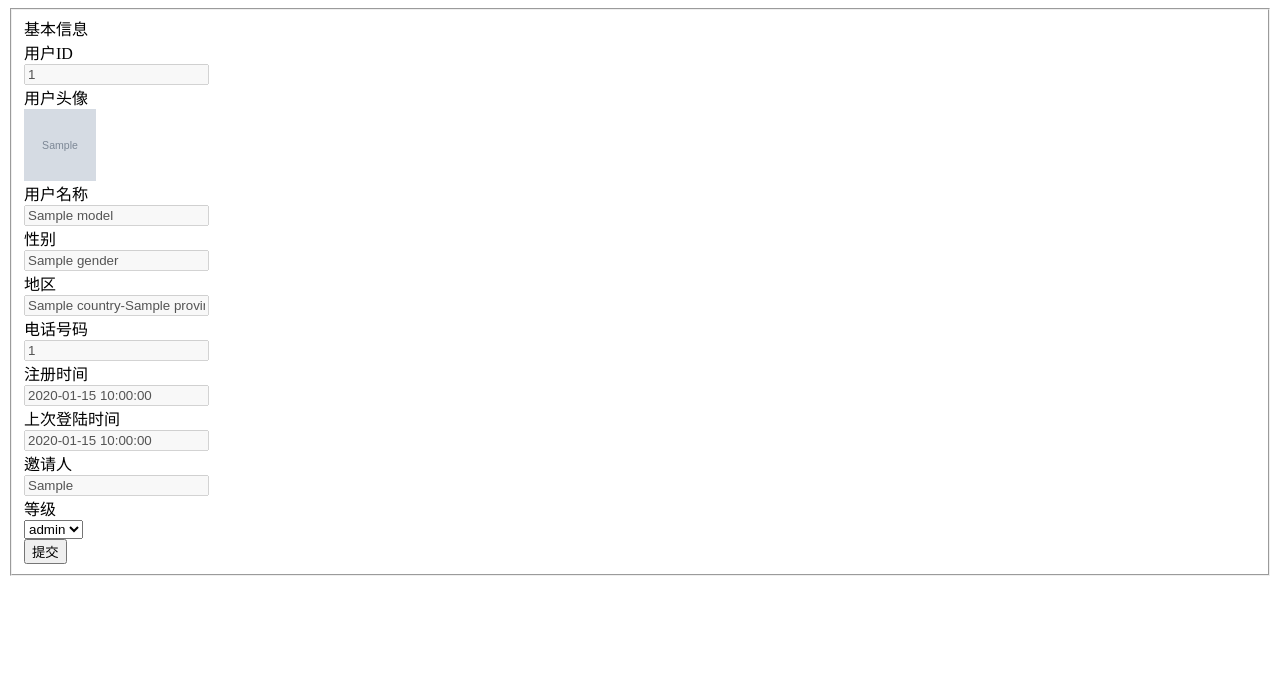
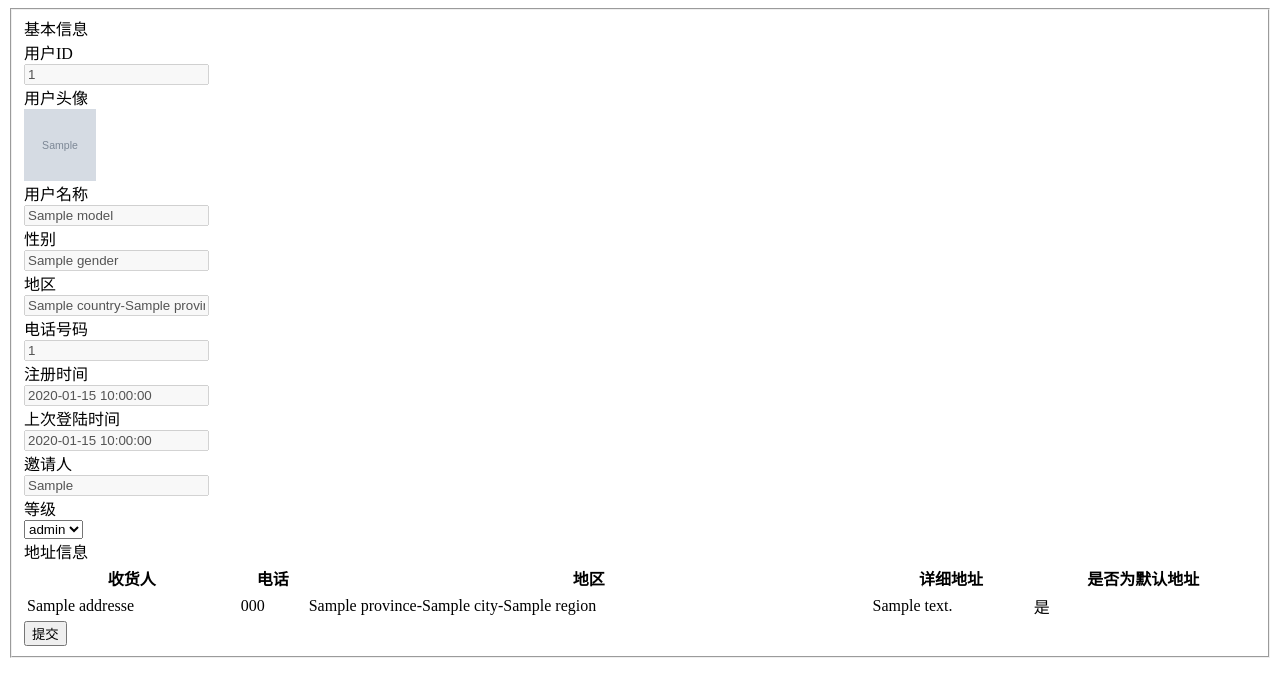
Before and after one commit to yilong90/panda_php, a PHP site: the page made by source/application/store/view/user/detail.php in a window 1280 px wide. Shown: the top 697 px of the page. Run offline with PHP 8.4, Linux system fonts and the light colour scheme; the template is opened without the code that fills it: most values are stand-ins (such as "Sample title", 1, 10 or a date in 2020); grey boxes marked "Sample" are stand-in pictures.

Commit message:
新增用户详情页，用户地址

```diff
--- a/source/application/store/view/user/detail.php
+++ b/source/application/store/view/user/detail.php
@@ -67,7 +67,7 @@
                                 <label class="am-u-sm-3 am-u-lg-2 am-form-label form-require">邀请人 </label>
                                 <div class="am-u-sm-9 am-u-end">
                                     <input disabled type="text" class="tpl-form-input" name="user[invited_by]"
-                                           value="<?= $model['invited_by'] ?>" required>
+                                           value="<?= $invited_user ?>" required>
                                 </div>
                             </div>
                             <div class="am-form-group">
@@ -82,6 +82,41 @@
                                         <?php endforeach; endif; ?>
                                     </select>
                                 </div>
+                            </div>
+
+                            <div class="widget-head am-cf">
+                                <div class="widget-title am-fl">地址信息</div>
+                            </div>
+                            <div class="order-list am-scrollable-horizontal am-u-sm-12 am-margin-top-xs">
+                                <table width="100%" class="am-table am-table-centered
+                            am-text-nowrap am-margin-bottom-xs">
+                                    <thead>
+                                    <tr>
+                                        <th>收货人</th>
+                                        <th>电话</th>
+                                        <th>地区</th>
+                                        <th>详细地址</th>
+                                        <th>是否为默认地址</th>
+                                    </tr>
+                                    </thead>
+                                    <tbody>
+                                        <?php if ($addresses): foreach ($addresses as $add): ?>
+                                            <tr>
+                                                <td><?= $add['name'] ?></td>
+                                                <td><?= $add['phone'] ?></td>
+                                                <td><?= $add['region']['province'].'-'.$add['region']['city'].'-'.$add['region']['region'] ?></td>
+                                                <td><?= $add['detail'] ?></td>
+                                                <td>
+                                                    <?php if ($model['address_id'] == $add['address_id']): ?> 是
+                                                    <?php else: ?> 否
+                                                    <?php endif; ?>
+                                                </td>
+                                            </tr>
+                                        <?php endforeach; ?>
+                                        <?php endif; ?>
+                                        </tbody>
+                                    </table>
+
                             </div>
                             <div class="am-form-group">
                                 <div class="am-u-sm-9 am-u-sm-push-3 am-margin-top-lg">
```
Also changed, not shown: source/application/common/model/UserAddress.php (+11 -0 lines), source/application/store/controller/User.php (+8 -1 lines).
